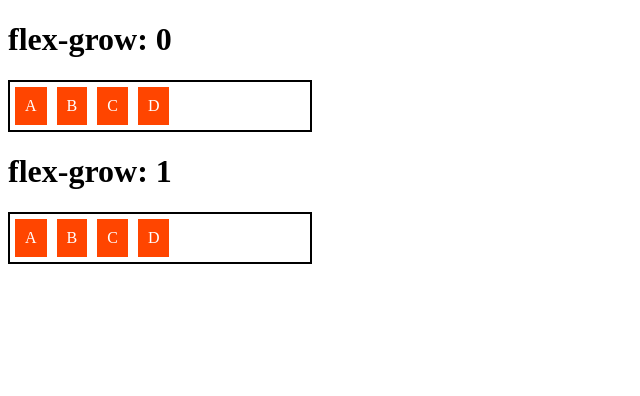
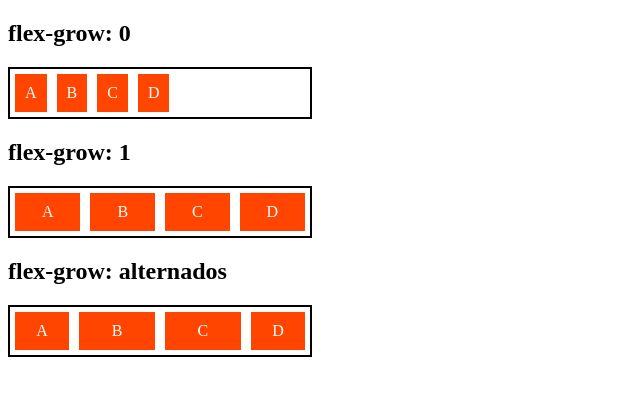
Before and after one commit to fakynno/intro-flexbox-css3, a plain HTML site: page parte02-uso-flex-grow/flex-grow.html in a window 1280 px wide. Shown: the whole page, without its empty margins (0-640 px from the left). Drawn offline with Linux system fonts and the light colour scheme.

Commit message:
Add estilo flex grow alternado

```diff
--- a/parte02-uso-flex-grow/flex-grow.html
+++ b/parte02-uso-flex-grow/flex-grow.html
@@ -10,6 +10,7 @@
             display: flex;
             border: 2px solid black;
             max-width: 300px;
+            margin-bottom: 20px;
         }
 
         .item{
@@ -40,7 +41,7 @@
     </style>
 </head>
 <body>
-    <h1>flex-grow: 0</h1>
+    <h2>flex-grow: 0</h2>
     <div class="flex-container">
         <div class="item fg-0">A</div>
         <div class="item fg-0">B</div>
@@ -48,12 +49,20 @@
         <div class="item fg-0">D</div>
     </div>
 
-    <h1>flex-grow: 1</h1>
+    <h2>flex-grow: 1</h2>
     <div class="flex-container">
-        <div class="item fg-0">A</div>
-        <div class="item fg-0">B</div>
-        <div class="item fg-0">C</div>
-        <div class="item fg-0">D</div>
+        <div class="item fg-1">A</div>
+        <div class="item fg-1">B</div>
+        <div class="item fg-1">C</div>
+        <div class="item fg-1">D</div>
+    </div>
+
+    <h2>flex-grow: alternados</h2>
+    <div class="flex-container">
+        <div class="item fg-1">A</div>
+        <div class="item fg-2">B</div>
+        <div class="item fg-2">C</div>
+        <div class="item fg-1">D</div>
     </div>
 </body>
 </html>
```
